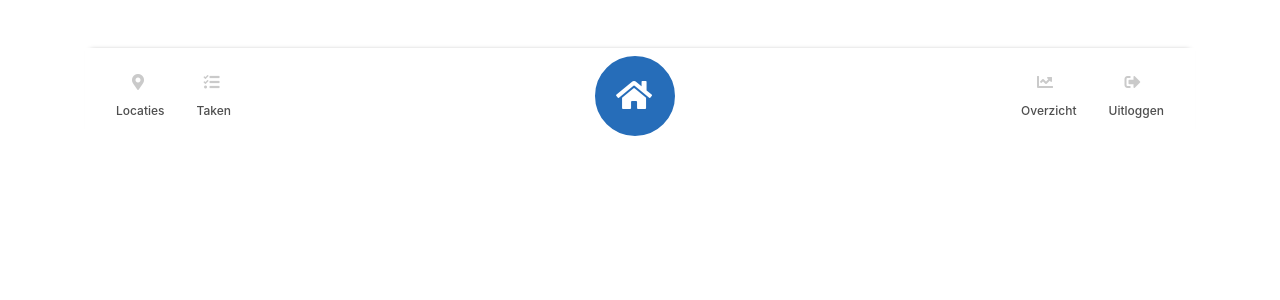
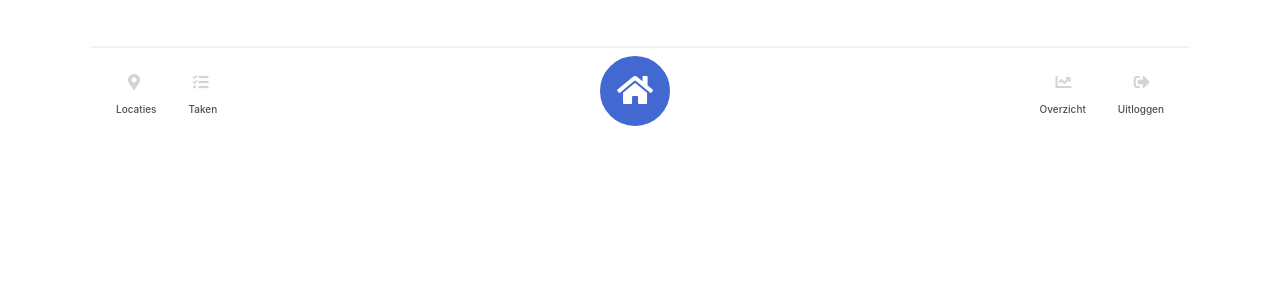
Before and after one commit to Plantacle/plantacle, a React (Create React App) app: page /navigation in a window 1280 px wide. Shown: the top 300 px of the page. Built offline with nearby package versions, Linux system fonts and the light colour scheme; what plantacle-api-client would draw is missing.

Commit message:
fixed styles

```diff
--- a/src/components/organisms/Navigation.js
+++ b/src/components/organisms/Navigation.js
@@ -50,18 +50,17 @@ const BigButton = styled.input`
 `
 
 const Circle = styled.div`
-    height: 80px;
+    height: 70px;
     margin: 0 auto;
-    width: 80px;
+    width: 70px;
     border-radius: 50%;
-    border-color: #266db9;
+    border-color:  #4368d1;
     border-style: solid;
-    background: #266db9;
+    background:  #4368d1;
     border-width: 2px;
     position: absolute;
-    left: 50%;
     z-index: 999999;
-    left: calc(50% - 45px);
+    left: calc(50% - 40px);
     cursor: pointer;
 `;
 
@@ -90,7 +89,7 @@ class Navigation extends React.Component {
                         <Row className="nav-row">
                             <Col className="nav-col">
                                 <Nav.Item>
-                                    <i className="fas fa-map-marker-alt glyph"></i>
+                                    <i className="fas fa-map-marker-alt glyph location-glyph"></i>
                                     <Nav.Link href="locations" className="nav-link">Locaties</Nav.Link>
                                 </Nav.Item>
                                 <Nav.Item>
--- a/src/components/svg/Wave.js
+++ b/src/components/svg/Wave.js
@@ -19,7 +19,7 @@ const SvgWave = props => (
     >
       <path
         d="M0 92.27c216.83 100.65 304.3-83.88 500 16.76V0H0z"
-        fill="#f4f4f4"
+        fill="#fafafa"
       />
     </svg>
   </div>
--- a/src/index.css
+++ b/src/index.css
@@ -32,9 +32,19 @@ code {
   top: -5px;
 }
 
+@keyframes pulse {
+  from { transform: scale(1); }
+  50% { transform: scale(0.85); }
+  to { transform: scale(1); }
+}
+
+
 .logo{
   width: 150px;
   margin-top: 6rem !important;
+  animation-name: pulse;
+  animation-duration: 3s;
+  animation-iteration-count: infinite;
 }
 
 .container-top {
@@ -46,7 +56,7 @@ code {
 }
 
 .container-bottom{
-  background: #f4f4f4;
+  background: #fafafa;
   padding: 20px;
   position: relative;
 }
@@ -99,7 +109,7 @@ code {
 }
 
 .nav-link{
-  font-size: 12px;
+  font-size: 10px;
   color: #4e4e4e;
   font-weight: 500;
 }
@@ -110,17 +120,20 @@ code {
 
 .glyph{
   margin-left: 32px;
-  color: #cacaca;
+  color: #d4d4d4;
 }
 
 .task-icon{
-  margin-left: 23px;
+  margin-left: 20px;
 }
 
 .home-glyph{
   color: #ffff;
-  margin-left: 10px;
-  margin: 21px 0px 0px 19px;
+  margin: 16px 0px 0px 15px;
+}
+
+.location-glyph{
+  margin-left: 28px;
 }
 
 .error-messages{
--- a/src/pages/LoginForm.js
+++ b/src/pages/LoginForm.js
@@ -15,6 +15,7 @@ const Anchor = styled.a`
   color: #FFC759 !important;
   font-size: 12px;
   font-weight: 700;
+  letter-spacing: 1px;
   &:hover {
       text-decoration: none;
       color: #FFC759;
@@ -25,8 +26,9 @@ const P = styled.p`
   font-size: 12px;
   float: right;
   margin-top: 5px;
-  color: #545454
+  color: #676767
   font-weight: 700;
+  letter-spacing: 1px;
 `
 
 const Input = styled.input`
@@ -37,9 +39,9 @@ const Input = styled.input`
   padding-left: 50px;
   border: none;
   letter-spacing: 2px;
-  font-weight: 100;
+  font-weight: 400;
   ::placeholder{
-      color: lightgrey;
+      color: #b6bab3;
       font-weight: 400;
   }
 `
@@ -168,7 +170,7 @@ class Login extends React.Component {
             <div>
                 <Container fluid={true} className="text-center container-top">
                     <img src={logo} className="logo" />
-                    <h5>Plantacle</h5>
+                    {/*<h5>Plantacle</h5>*/}
                 </Container>
                 <SvgWave className="wave"></SvgWave>
                 <Form onSubmit={this.handleSubmit}>
--- a/src/pages/RegisterForm.js
+++ b/src/pages/RegisterForm.js
@@ -152,7 +152,7 @@ class Register extends React.Component {
             <div>
                 <Container fluid={true} className="text-center container-top">
                     <img src={logo} className="logo" />
-                    <h5>Plantacle</h5>
+                    {/*<h5>Plantacle</h5>*/}
                 </Container>
                 <SvgWave className="wave"></SvgWave>
                 <Form onSubmit={this.handleSubmit}>
```
